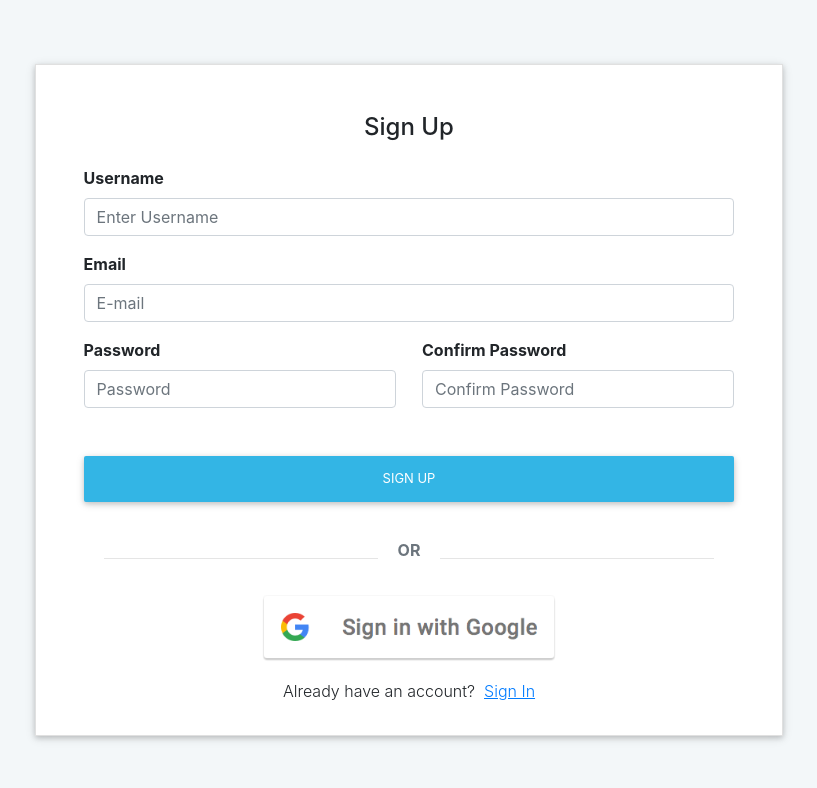
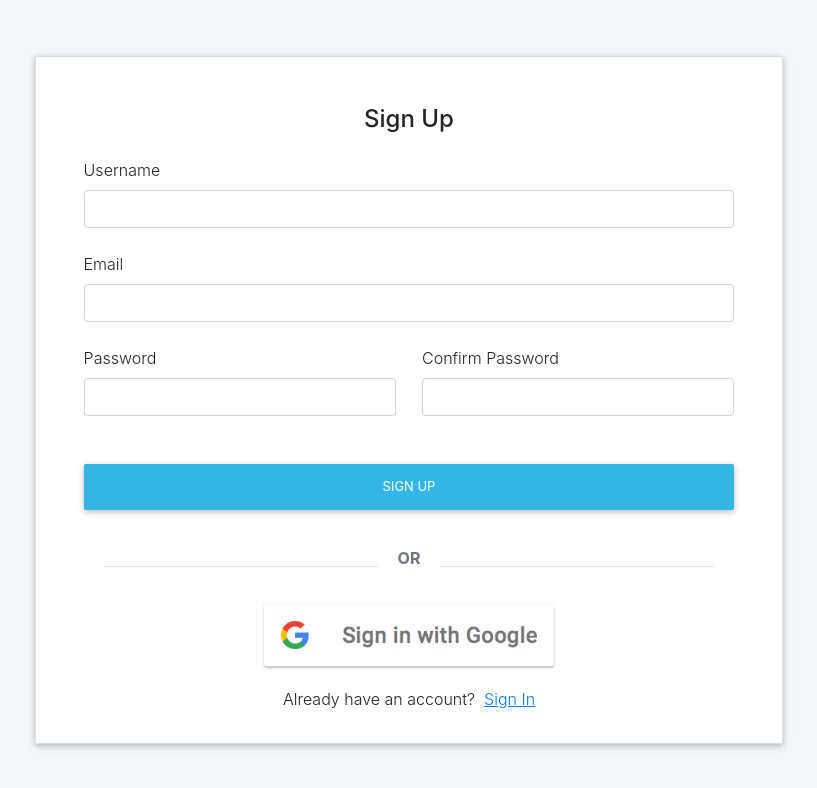
Before and after one commit to labseu2-anonymous-team-feedback/FE, a React (Create React App) app: page /register in a window 1280 px wide. Shown: the top 788 px of the page, without its empty margins (231-1048 px from the left). Built offline with nearby package versions, Linux system fonts and the light colour scheme.

Commit message:
Replace inputs

```diff
--- a/src/components/auth/resetPassword/NewPassword.jsx
+++ b/src/components/auth/resetPassword/NewPassword.jsx
@@ -1,5 +1,6 @@
 import React from 'react';
 import { StyledNewPassword } from './StyledResetPassword';
+import TextInput from '../../common/TextInput';
 
 function NewPassword() {
   return (
@@ -10,31 +11,8 @@ function NewPassword() {
       >
         <p className="h4 mb-4">Enter New Password</p>
 
-        <div className="form-group">
-          <label htmlFor="password" className="d-flex font-weight-bold">
-            Password
-          </label>
-          <input
-            type="password"
-            id="password"
-            className="form-control mb-4"
-            name="password"
-            required
-          />
-        </div>
-
-        <div className="form-group">
-          <label htmlFor="password" className="d-flex font-weight-bold">
-            Confirm Password
-          </label>
-          <input
-            type="password"
-            id="password"
-            className="form-control mb-4"
-            name="confirmPassword"
-            required
-          />
-        </div>
+        <TextInput title="Password" id="password" type="password" name="password" required />
+        <TextInput title="Confirm Password" id="password" type="password" name="confirmPassword" required />
 
         <button className="btn btn-info btn-block my-4" type="submit">
           Update Password
--- a/src/components/auth/resetPassword/ResetPassword.jsx
+++ b/src/components/auth/resetPassword/ResetPassword.jsx
@@ -23,6 +23,7 @@ function ResetPassword() {
 
   if (error) {
     toast.error('Wrong email address');
+    setError(false);
   }
 
   return (
--- a/src/components/auth/siginin/Signin.jsx
+++ b/src/components/auth/siginin/Signin.jsx
@@ -7,6 +7,7 @@ import { toast } from 'react-toastify';
 import { LOGIN_MUTATION } from '../../../graphql/mutations';
 import GoogleButton from '../../../assets/images/google-button.png';
 import StyledSignin from './StyledSignin';
+import TextInput from '../../common/TextInput';
 
 function Signin({ client }) {
   const [error, setError] = useState(false);
@@ -41,6 +42,7 @@ function Signin({ client }) {
 
   if (error) {
     toast.error('Unable to Login, Try Again');
+    setError(false);
   }
 
   if (success) {
@@ -56,33 +58,8 @@ function Signin({ client }) {
       >
         <p className="h4 mb-4">Sign In</p>
 
-        <div className="form-group">
-          <label htmlFor="email" className="d-flex font-weight-bold">
-            Email
-          </label>
-          <input
-            ref={email}
-            type="email"
-            id="email"
-            className="form-control"
-            placeholder="E-mail"
-            required
-          />
-        </div>
-
-        <div className="form-group">
-          <label htmlFor="password" className="d-flex font-weight-bold">
-            Password
-          </label>
-          <input
-            ref={password}
-            type="password"
-            id="password"
-            className="form-control"
-            placeholder="Password"
-            required
-          />
-        </div>
+        <TextInput title="Email" id="email" type="email" ref={email} required />
+        <TextInput title="Password" id="password" type="password" ref={password} required />
 
         <div className="form-group my-4">
           <button className="btn btn-info btn-block" type="submit">
--- a/src/components/auth/signup/Signup.jsx
+++ b/src/components/auth/signup/Signup.jsx
@@ -11,6 +11,7 @@ import {
 } from '../../../graphql/mutations';
 import StyledSignup from './StyledSignup';
 import GoogleButton from '../../../assets/images/google-button.png';
+import TextInput from '../../common/TextInput';
 
 class Signup extends Component {
   constructor(props) {
@@ -84,61 +85,14 @@ class Signup extends Component {
           action="#!"
         >
           <p className="h4 mb-4">Sign Up</p>
-          <label htmlFor="username" className="d-flex font-weight-bold">
-            Username
-          </label>
-          <input
-            type="text"
-            id="username"
-            className="form-control mb-3"
-            placeholder="Enter Username"
-            name="username"
-            onChange={this.onChange}
-            required
-          />
-          <label htmlFor="email" className="d-flex font-weight-bold">
-            Email
-          </label>
-          <input
-            type="email"
-            id="email"
-            className="form-control mb-3"
-            placeholder="E-mail"
-            name="email"
-            onChange={this.onChange}
-            required
-          />
+          <TextInput title="Username" id="username" name="username" onChange={this.onChange} required />
+          <TextInput title="Email" id="email" name="email" type="email" onChange={this.onChange} required />
           <div className="d-flex justify-content-between passwordContainerDiv">
             <div className="passwordContainer">
-              <label htmlFor="password" className="d-flex font-weight-bold">
-                Password
-              </label>
-              <input
-                type="password"
-                id="password"
-                className="form-control mb-4"
-                placeholder="Password"
-                name="password"
-                onChange={this.onChange}
-                required
-              />
+              <TextInput title="Password" id="password" name="password" type="password" onChange={this.onChange} required />
             </div>
             <div className="passwordContainer">
-              <label
-                htmlFor="confirmPassword"
-                className="d-flex font-weight-bold"
-              >
-                Confirm Password
-              </label>
-              <input
-                type="password"
-                id="confirmPassword"
-                className="form-control mb-4"
-                placeholder="Confirm Password"
-                name="confirmPassword"
-                onChange={this.onChange}
-                required
-              />
+              <TextInput title="Confirm Password" id="confirmPassword" name="confirmPassword" type="password" onChange={this.onChange} required />
             </div>
           </div>
           <div className="d-flex justify-content-around" />
--- a/src/components/common/TextInput.jsx
+++ b/src/components/common/TextInput.jsx
@@ -2,15 +2,15 @@ import React from 'react';
 import PropTypes from 'prop-types';
 
 function TextInput({
-  id, onChange, ref, name, required, title,
+  id, onChange, ref, name, required, title, type,
 }) {
   return (
     <>
-      <label htmlFor={id}>
+      <label htmlFor={id} className="d-flex">
         {title}
       </label>
       <input
-        type="text"
+        type={type}
         id={id}
         className="form-control mb-4"
         name={name}
@@ -27,6 +27,7 @@ TextInput.defaultProps = {
   ref: undefined,
   name: '',
   required: false,
+  type: 'text',
 };
 
 TextInput.propTypes = {
@@ -36,6 +37,7 @@ TextInput.propTypes = {
   name: PropTypes.string,
   required: PropTypes.bool,
   title: PropTypes.string.isRequired,
+  type: PropTypes.string,
 };
 
 export default TextInput;
--- a/src/components/survey/CreateSurvey.jsx
+++ b/src/components/survey/CreateSurvey.jsx
@@ -6,6 +6,7 @@ import Question from './Question';
 import { AddButton, Container } from './SurveyStyles';
 
 import { CREATE_NEW_SURVEY } from '../../graphql/mutations';
+import TextInput from '../common/TextInput';
 
 class CreateSurvey extends Component {
   constructor(props) {
@@ -98,17 +99,7 @@ class CreateSurvey extends Component {
               >
                 <h1 className="text-center">Create a Survey</h1>
                 <Divider size={30} />
-                <div className="form-group">
-                  <label htmlFor="title">Survey Title</label>
-                  <input
-                    type="text"
-                    id="title"
-                    className="form-control mb-4"
-                    name="title"
-                    value={title}
-                    onChange={this.handleChangeSurvey}
-                  />
-                </div>
+                <TextInput title="Survey Title" id="title" name={title} onChange={this.handleChangeSurvey} />
 
                 <div>
                   <h2>Survey Questions</h2>
```
